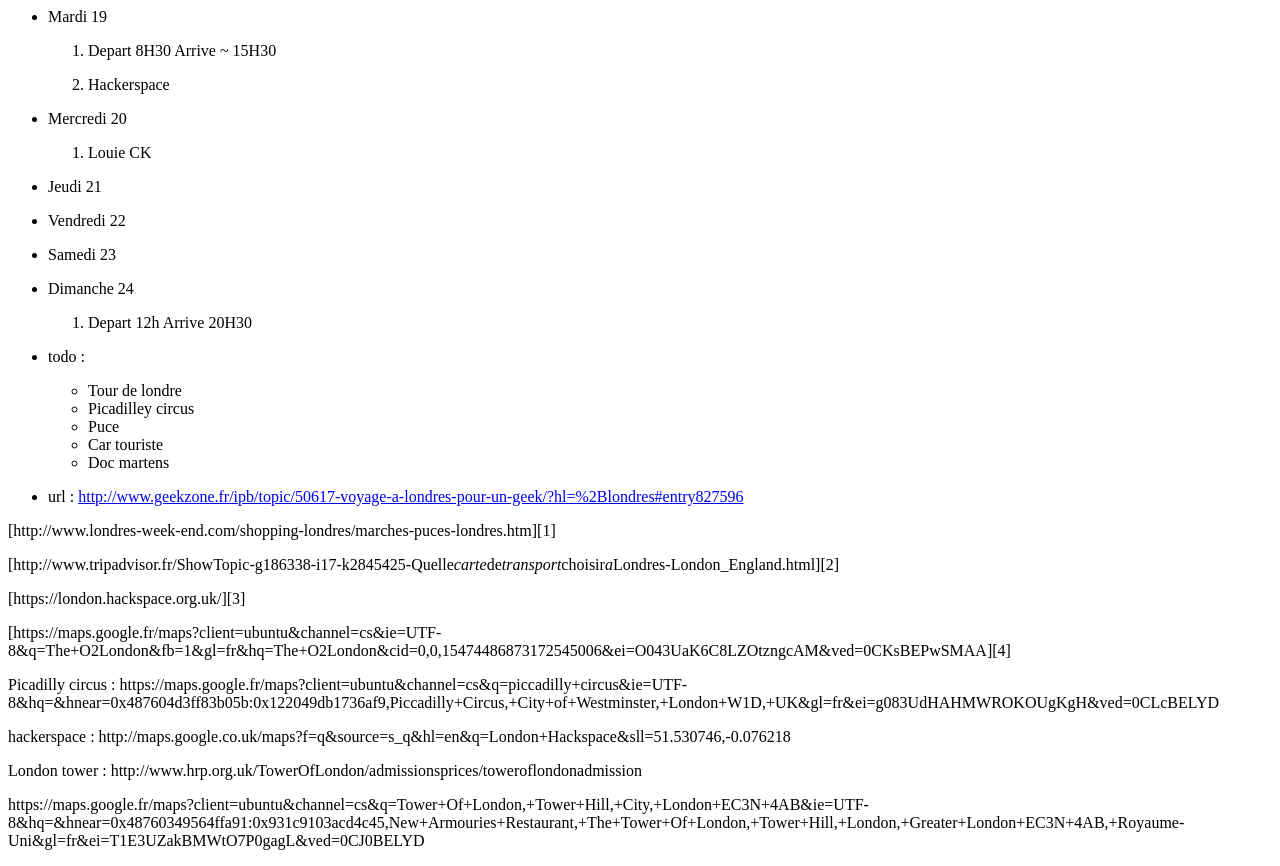
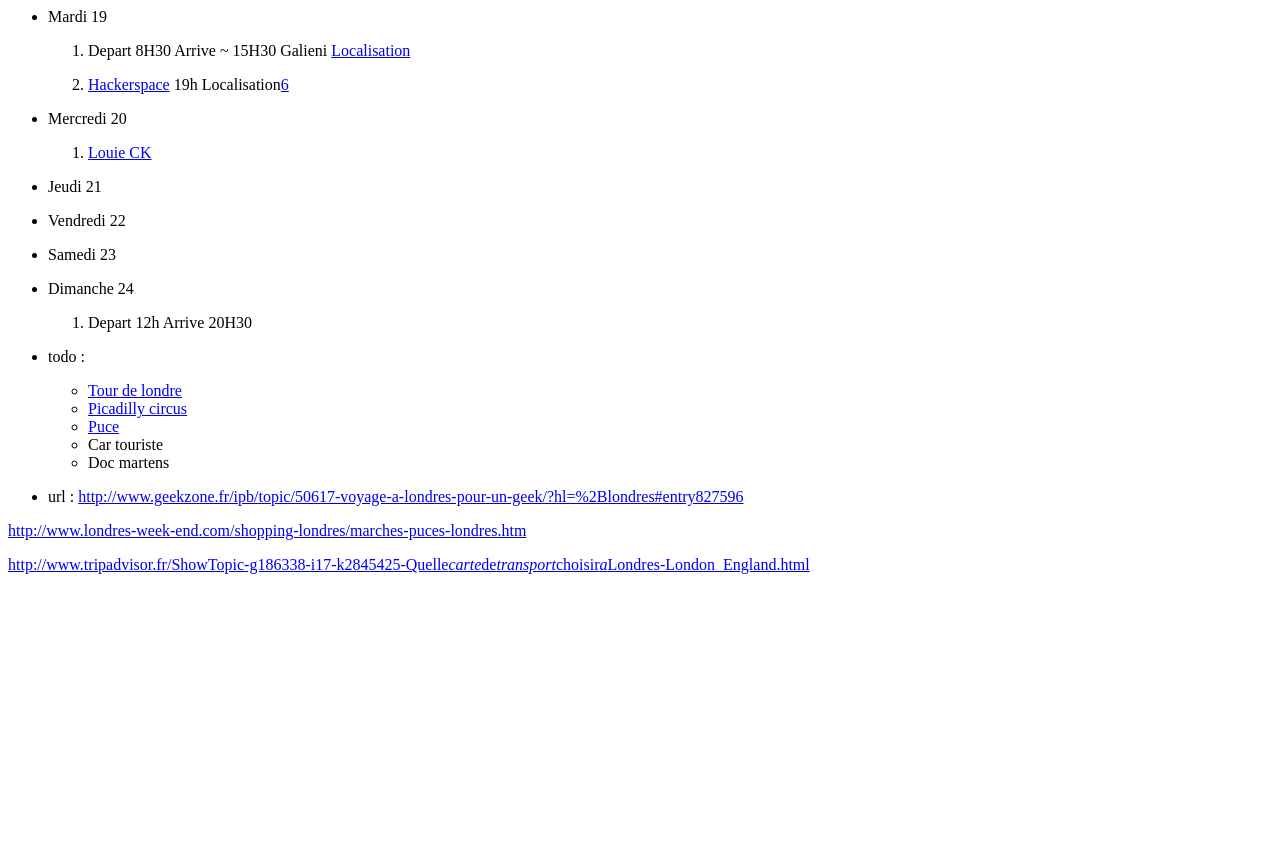
Before and after one commit to bussiere/VoyageLondre, a plain HTML site: page index.html in a window 1280 px wide. After the commit the page ends 800 px from the top, so only its background shows below. Drawn offline with Linux system fonts and the light colour scheme.

Commit message:
rajout de liens

```diff
--- a/index.html
+++ b/index.html
@@ -2,15 +2,15 @@
 <li><p>Mardi 19</p>
 
 <ol>
-<li><p>Depart 8H30 Arrive ~ 15H30</p></li>
+<li><p>Depart 8H30 Arrive ~ 15H30 Galieni <a href="https://maps.google.fr/maps?hl=fr&amp;safe=off&amp;client=ubuntu&amp;hs=BJw&amp;channel=cs&amp;q=gallieni+metro&amp;bav=on.2,or.r_gc.r_pw.r_cp.r_qf.&amp;bvm=bv.43287494,d.ZWU&amp;biw=1276&amp;bih=850&amp;um=1&amp;ie=UTF-8&amp;sa=N&amp;tab=wl" title="Gare Euroline">Localisation</a></p></li>
 
-<li><p>Hackerspace</p></li>
+<li><p><a href="https://london.hackspace.org.uk/" title="HackerSpace Londonien">Hackerspace</a> 19h Localisation<a href="http://maps.google.co.uk/maps?f=q&amp;source=s_q&amp;hl=en&amp;q=London+Hackspace&amp;sll=51.530746,-0.076218" title=" localisation HackerSpace Londonien">6</a></p></li>
 </ol></li>
 
 <li><p>Mercredi 20</p>
 
 <ol>
-<li>Louie CK</li>
+<li><a href="https://maps.google.fr/maps?client=ubuntu&amp;channel=cs&amp;ie=UTF-8&amp;q=The+O2London&amp;fb=1&amp;gl=fr&amp;hq=The+O2London&amp;cid=0,0,15474486873172545006&amp;ei=O043UaK6C8LZOtzngcAM&amp;ved=0CKsBEPwSMAA" title="Localisation 02">Louie CK</a></li>
 </ol></li>
 
 <li><p>Jeudi 21</p></li>
@@ -28,9 +28,9 @@
 <li><p>todo :</p>
 
 <ul>
-<li>Tour de londre</li>
-<li>Picadilley circus</li>
-<li>Puce</li>
+<li><a href="http://www.hrp.org.uk/TowerOfLondon/admissionsprices/toweroflondonadmission" title="Tour de londre">Tour de londre</a></li>
+<li><a href="https://maps.google.fr/maps?client=ubuntu&amp;channel=cs&amp;q=piccadilly+circus&amp;ie=UTF-8&amp;hq=&amp;hnear=0x487604d3ff83b05b:0x122049db1736af9,Piccadilly+Circus,+City+of+Westminster,+London+W1D,+UK&amp;gl=fr&amp;ei=g083UdHAHMWROKOUgKgH&amp;ved=0CLcBELYD" title="Picadilly circus">Picadilly circus</a></li>
+<li><a href="http://www.londres-week-end.com/shopping-londres/marches-puces-londres.htm" title="puces">Puce</a></li>
 <li>Car touriste</li>
 <li>Doc martens</li>
 </ul></li>
@@ -39,21 +39,6 @@
 <a href="http://www.geekzone.fr/ipb/topic/50617-voyage-a-londres-pour-un-geek/?hl=%2Blondres#entry827596" title="Demande sur geekzone">http://www.geekzone.fr/ipb/topic/50617-voyage-a-londres-pour-un-geek/?hl=%2Blondres#entry827596</a></p></li>
 </ul>
 
-<p>[http://www.londres-week-end.com/shopping-londres/marches-puces-londres.htm][1]</p>
+<p><a href="http://www.londres-week-end.com/shopping-londres/marches-puces-londres.htm" title="puces">http://www.londres-week-end.com/shopping-londres/marches-puces-londres.htm</a></p>
 
-<p>[http://www.tripadvisor.fr/ShowTopic-g186338-i17-k2845425-Quelle<em>carte</em>de<em>transport</em>choisir<em>a</em>Londres-London_England.html][2]</p>
-
-<p>[https://london.hackspace.org.uk/][3]</p>
-
-<p>[https://maps.google.fr/maps?client=ubuntu&amp;channel=cs&amp;ie=UTF-8&amp;q=The+O2London&amp;fb=1&amp;gl=fr&amp;hq=The+O2London&amp;cid=0,0,15474486873172545006&amp;ei=O043UaK6C8LZOtzngcAM&amp;ved=0CKsBEPwSMAA][4]</p>
-
-<p>Picadilly circus :
-https://maps.google.fr/maps?client=ubuntu&amp;channel=cs&amp;q=piccadilly+circus&amp;ie=UTF-8&amp;hq=&amp;hnear=0x487604d3ff83b05b:0x122049db1736af9,Piccadilly+Circus,+City+of+Westminster,+London+W1D,+UK&amp;gl=fr&amp;ei=g083UdHAHMWROKOUgKgH&amp;ved=0CLcBELYD</p>
-
-<p>hackerspace :
-http://maps.google.co.uk/maps?f=q&amp;source=s_q&amp;hl=en&amp;q=London+Hackspace&amp;sll=51.530746,-0.076218</p>
-
-<p>London tower :
-http://www.hrp.org.uk/TowerOfLondon/admissionsprices/toweroflondonadmission</p>
-
-<p>https://maps.google.fr/maps?client=ubuntu&amp;channel=cs&amp;q=Tower+Of+London,+Tower+Hill,+City,+London+EC3N+4AB&amp;ie=UTF-8&amp;hq=&amp;hnear=0x48760349564ffa91:0x931c9103acd4c45,New+Armouries+Restaurant,+The+Tower+Of+London,+Tower+Hill,+London,+Greater+London+EC3N+4AB,+Royaume-Uni&amp;gl=fr&amp;ei=T1E3UZakBMWtO7P0gagL&amp;ved=0CJ0BELYD</p>
+<p><a href="http://www.tripadvisor.fr/ShowTopic-g186338-i17-k2845425-Quelle_carte_de_transport_choisir_a_Londres-London_England.html" title="carte de transport">http://www.tripadvisor.fr/ShowTopic-g186338-i17-k2845425-Quelle<em>carte</em>de<em>transport</em>choisir<em>a</em>Londres-London_England.html</a></p>
```
Also changed, not shown: 1 other file.
